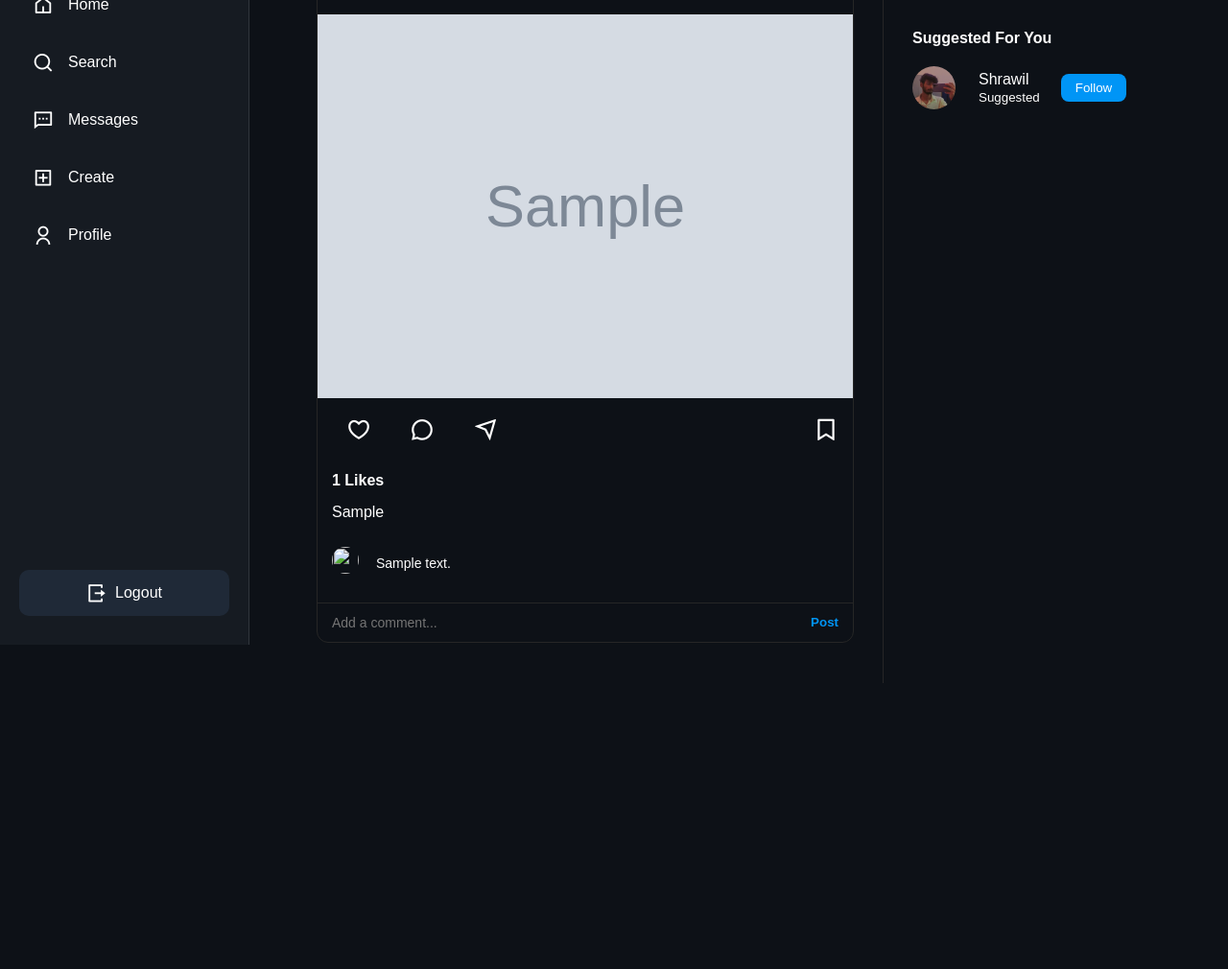
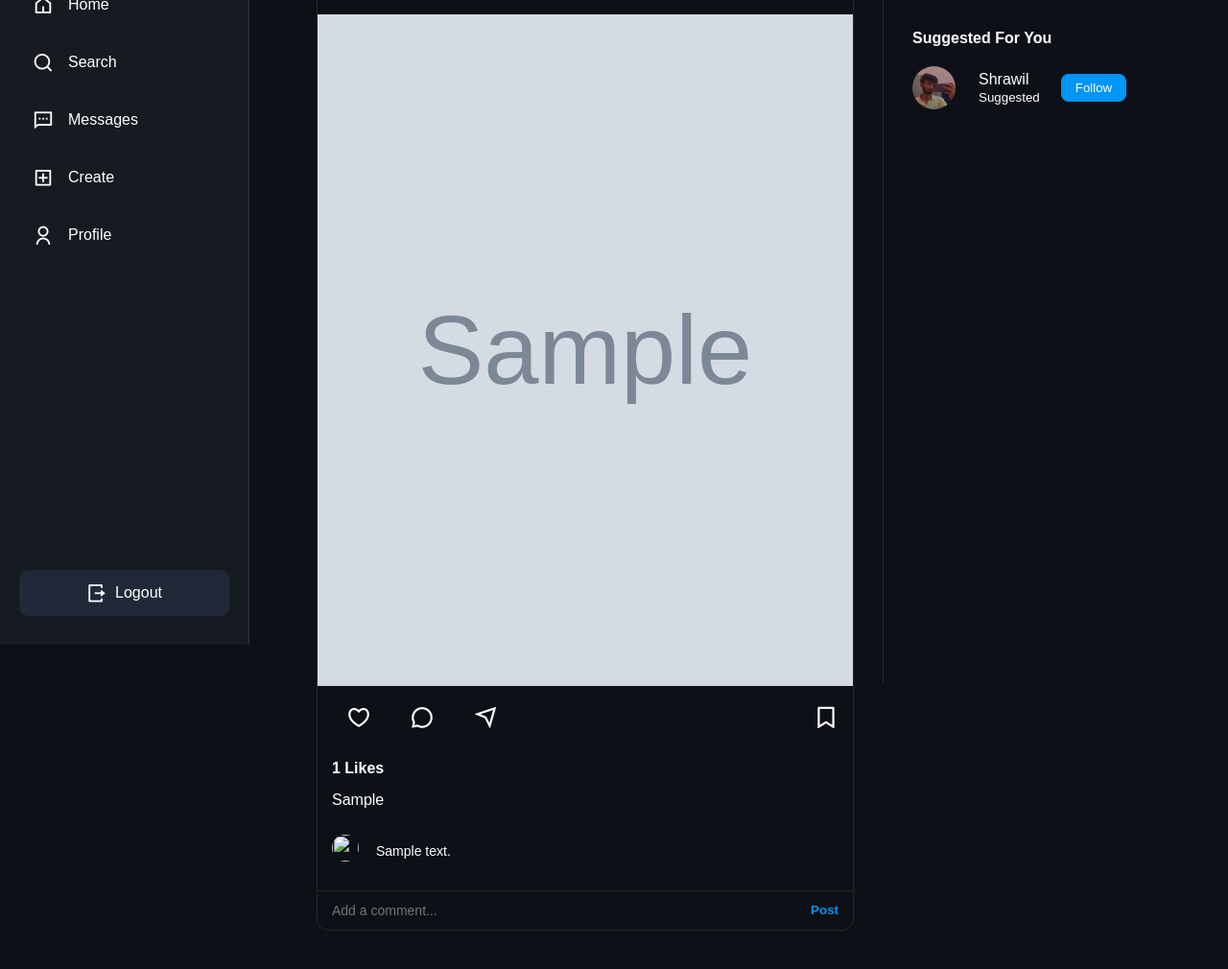
Before and after one commit to Shrawil/NinHub, a Django app: page / in a window 1280 px wide. Shown: the part 128-1138 px from the top of the page at 96% size. Before the commit the page ends 840 px from the top, so only its background shows below. Run offline with Django 5.2, Linux system fonts and the light colour scheme; a user stored in the database is signed in; data comes from the database, SQL or seed files in the repository; both versions use the stored data as it was after the commit; tables that the repository leaves empty hold one stand-in row (values such as "Sample post"); grey boxes marked "Sample" are stand-in pictures.

Commit message:
Post images height on feed will be 700px.

```diff
--- a/static/css/home.css
+++ b/static/css/home.css
@@ -69,7 +69,7 @@
 
 .post-image {
     width: 100%;
-    height: 400px;
+    height: 700px;
     object-fit: cover;
 }
 
```
Also changed, not shown: db.sqlite3.
